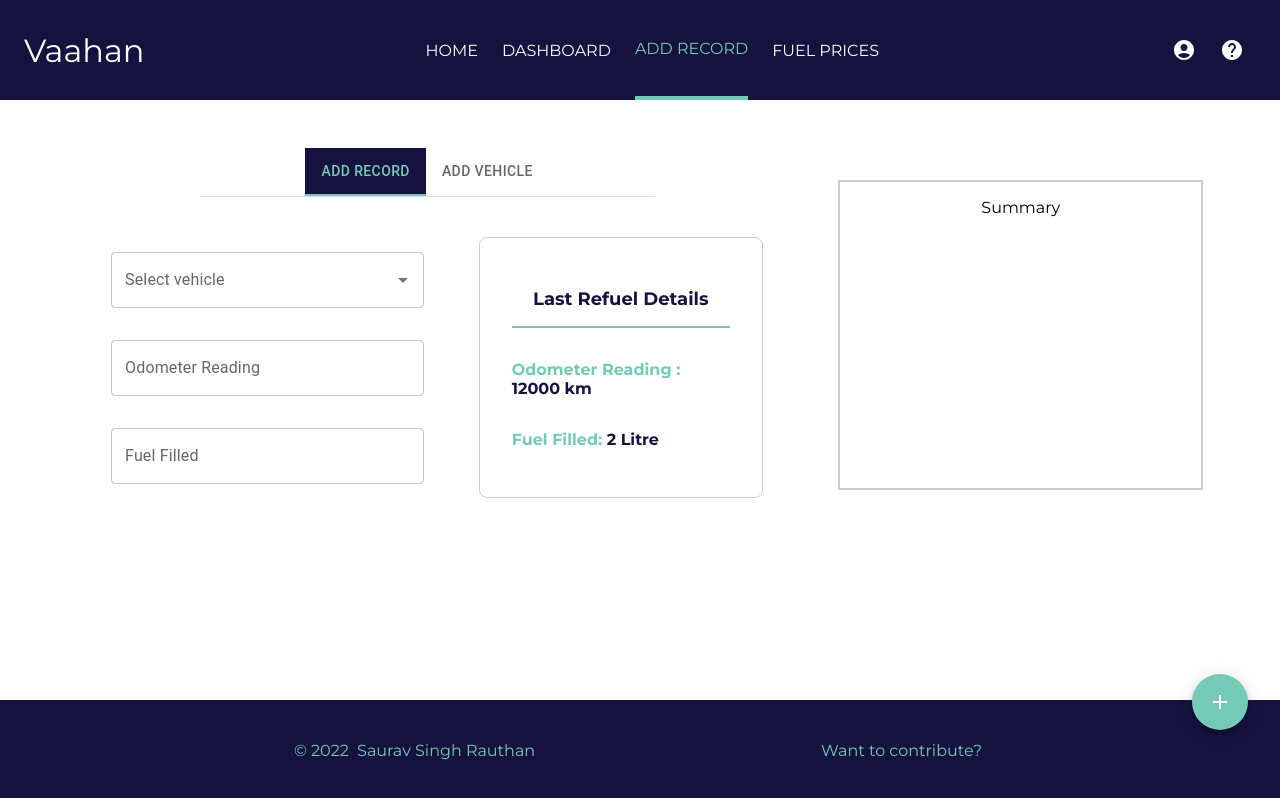
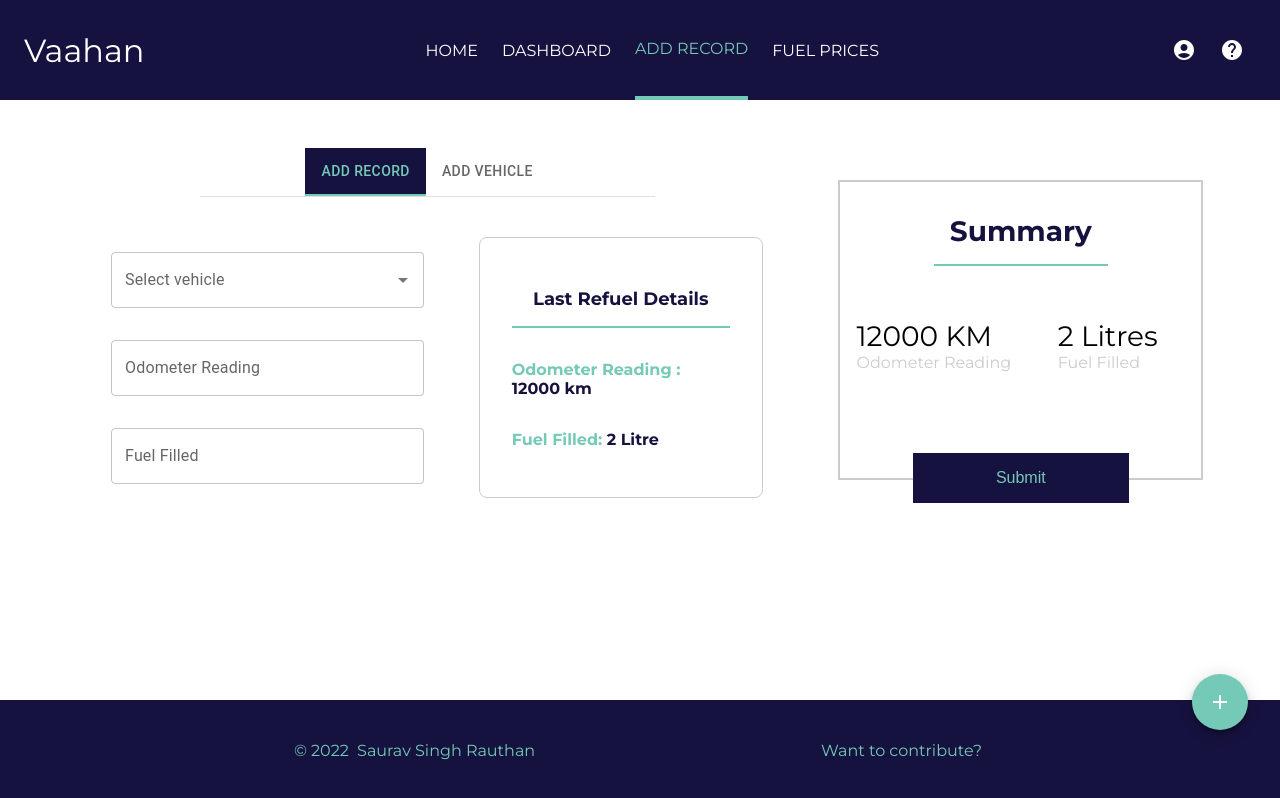
Before and after one commit to Saurav-Singh-Rauthan/Vaahan, a React (Create React App) app: page /add-record in a window 1280 px wide. Built offline with nearby package versions, Linux system fonts and the light colour scheme.

Commit message:
added summary / add-record

```diff
--- a/src/components/pages/RefuelEntry/RefuelEntry.js
+++ b/src/components/pages/RefuelEntry/RefuelEntry.js
@@ -1,4 +1,4 @@
-import React from "react";
+import React, { useState } from "react";
 import TextField from "@mui/material/TextField";
 import Autocomplete from "@mui/material/Autocomplete";
 import Box from "@mui/material/Box";
@@ -66,8 +66,12 @@ const RefuelEntry = (props) => {
               <div className={Styles.addRecLastRec}>
                 <p>Last Refuel Details</p>
                 <div className={Styles.details}>
-                  <p>Odometer Reading : <strong>12000 km</strong></p>
-                  <p>Fuel Filled: <strong>2 Litre</strong></p>
+                  <p>
+                    Odometer Reading : <strong>12000 km</strong>
+                  </p>
+                  <p>
+                    Fuel Filled: <strong>2 Litre</strong>
+                  </p>
                 </div>
               </div>
             </div>
@@ -75,7 +79,20 @@ const RefuelEntry = (props) => {
           <TabPanel value="2">Add Vehicle</TabPanel>
         </TabContext>
       </div>
-      <div className={Styles.reDiv}>Summary</div>
+      <div className={Styles.reDiv}>
+        <div className={Styles.summTitle}>Summary</div>
+        <div className={Styles.summCont}>
+          <div className={Styles.summDetails}>
+            <p>12000 KM</p>
+            <span>Odometer Reading</span>
+          </div>
+          <div className={Styles.summDetails}>
+            <p>2 Litres</p>
+            <span>Fuel Filled</span>
+          </div>
+        </div>
+        <button>Submit</button>
+      </div>
     </div>
   );
 };
--- a/src/components/pages/RefuelEntry/RefuelEntry.module.css
+++ b/src/components/pages/RefuelEntry/RefuelEntry.module.css
@@ -9,6 +9,8 @@
   padding: 1rem;
   text-align: center;
   margin: 3rem 0rem;
+  max-height: 300px;
+  position: relative;
 }
 
 .dataDiv {
@@ -22,7 +24,7 @@
 
 .addRecordCont {
   display: grid;
-  grid-template-columns:55% 40%;
+  grid-template-columns: 55% 40%;
   column-gap: 1rem;
   align-items: center;
 }
@@ -32,7 +34,6 @@
   border-radius: 8px;
   padding: 1rem 2rem;
   text-align: center;
-
 }
 
 .addRecLastRec p {
@@ -43,7 +44,7 @@
   border-bottom: 2px solid #75c9b7;
 }
 
-.details p{
+.details p {
   color: #75c9b7;
   font-size: 1rem;
   text-align: left;
@@ -69,3 +70,58 @@
   margin: 0 auto !important;
   width: 80%;
 }
+
+.summCont {
+  display: grid;
+  grid-template-columns: 48% 48%;
+  column-gap: 1rem;
+  justify-content: center;
+  align-content: center;
+  height: 60%;
+  margin-bottom: 1rem;
+}
+
+.summDetails {
+  text-align: left;
+  margin: 0 auto;
+}
+
+.summDetails p {
+  font-size: 28px;
+  margin: 0;
+}
+
+.summDetails span {
+  font-size: 16px;
+  color: #ccc;
+}
+
+.reDiv button {
+  color: #75c9b7;
+  background-color: #16123f;
+  border: none;
+  padding: 1rem;
+  font-size: 1rem;
+  width: 60%;
+  transition: all 0.5s ease-out;
+  position: absolute;
+  bottom: -25px;
+  left: 0;
+  right: 0;
+  margin: 0 auto;
+}
+
+.reDiv button:hover {
+  color: #16123f;
+  background-color: #75c9b7;
+}
+
+.summTitle {
+  font-size: 28px;
+  padding: 1rem;
+  border-bottom: 2px solid #75c9b7;
+  font-weight: bolder;
+  color: #16123f;
+  width: fit-content;
+  margin: 0 auto;
+}
```
